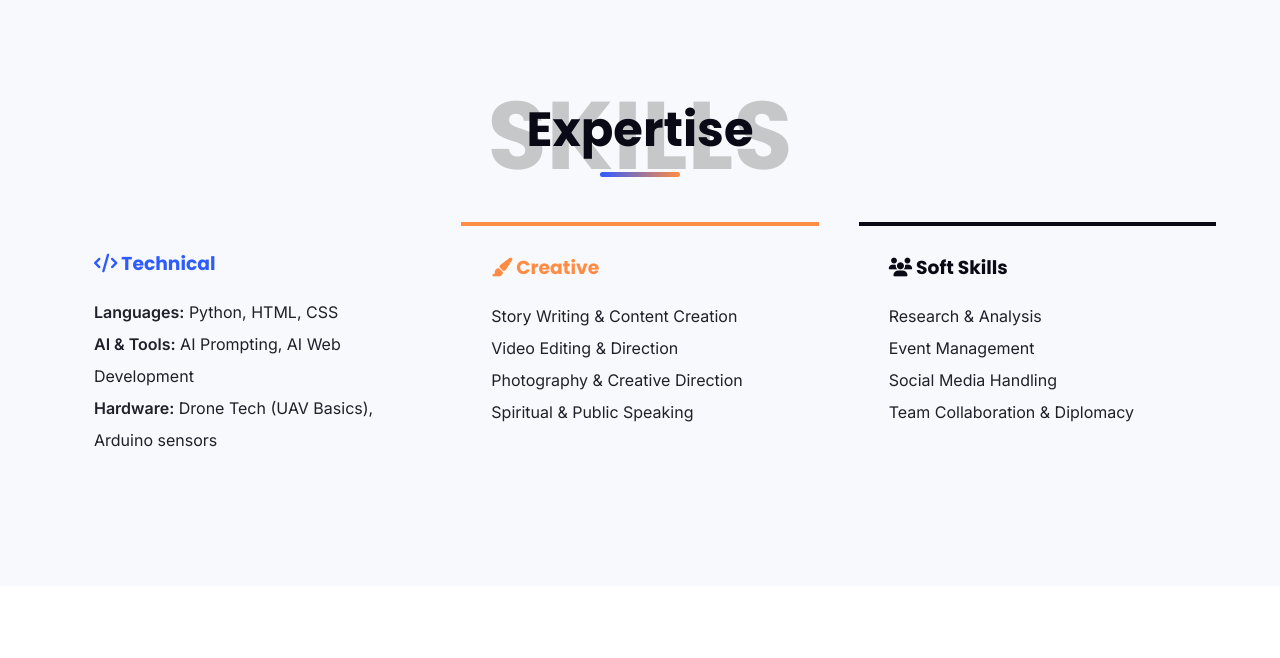
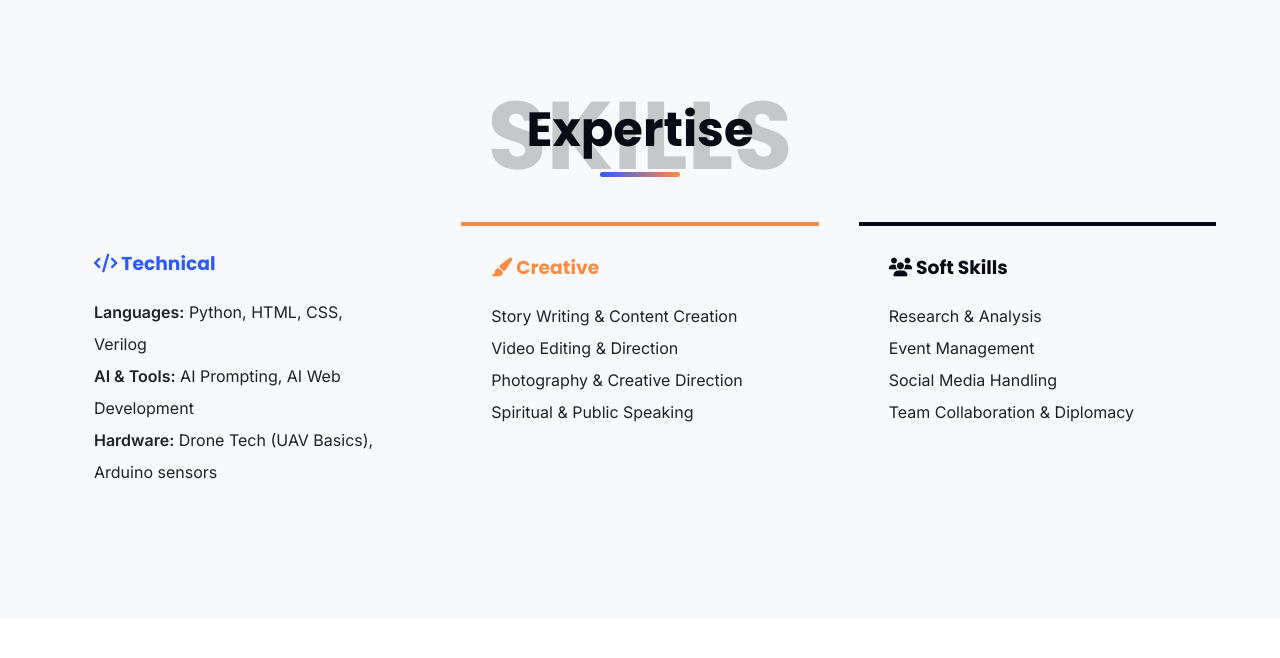
Before and after one commit to anujrawal05/My-Portfolio, a Flask app: page / in a window 1280 px wide. Shown: the part 1523-2181 px from the top of the page. Run offline with Flask 3, Linux system fonts and the light colour scheme.

Commit message:
Add Verilog to languages list in index.html

```diff
--- a/templates/index.html
+++ b/templates/index.html
@@ -56,7 +56,7 @@
                  <div class="project-card" style="padding: 30px;">
                      <h3 style="color: var(--primary); margin-bottom: 20px;"><i class="fas fa-code"></i> Technical</h3>
                      <ul style="list-style: none; line-height: 2;">
-                         <li><strong>Languages:</strong> Python, HTML, CSS</li>
+                         <li><strong>Languages:</strong> Python, HTML, CSS, Verilog</li>
                          <li><strong>AI & Tools:</strong> AI Prompting, AI Web Development</li>
                          <li><strong>Hardware:</strong> Drone Tech (UAV Basics), Arduino sensors</li>
                      </ul>
```
